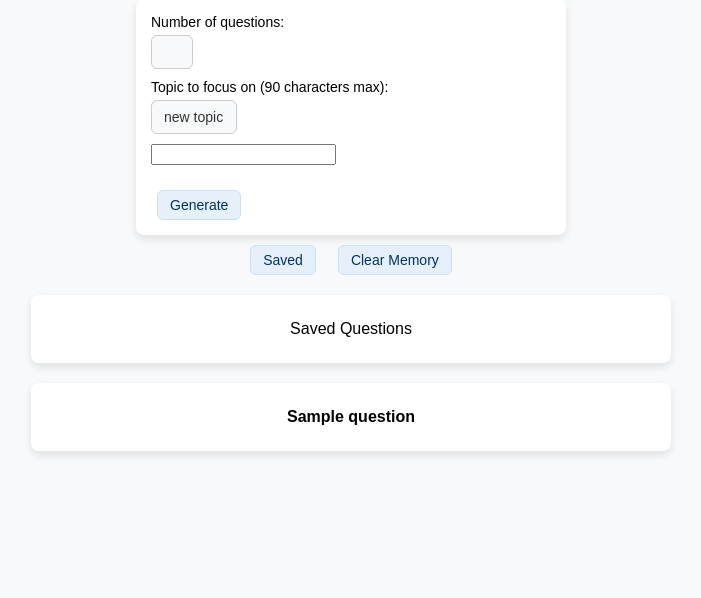
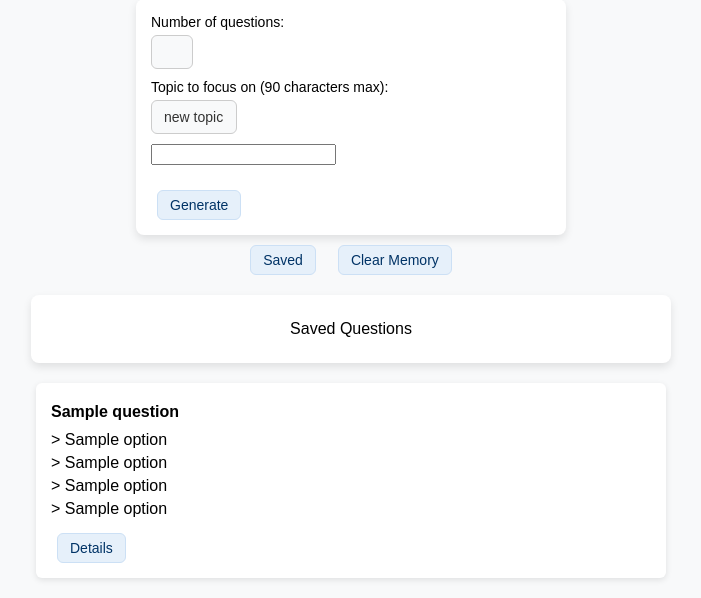
Before and after one commit to ilya-smut/blue-book, a Flask app: template bluebook/templates/saved_questions.html.j2 in a window 1280 px wide. Shown: the part 241-839 px from the top of the page, without its empty margins (289-990 px from the left). Before the commit the page ends 696 px from the top, so only its background shows below. Run offline with Flask 3, Linux system fonts and the light colour scheme; the template is opened without the code that fills it: most values are stand-ins (such as "Sample title", 1, 10 or a date in 2020); parts of the project's set-up code (start-up, migrations or seed data) failed here and were passed over.

Commit message:
see details of saved questions

```diff
--- a/bluebook/templates/saved_questions.html.j2
+++ b/bluebook/templates/saved_questions.html.j2
@@ -5,9 +5,45 @@
     <p>Saved Questions</p>
 </div>
 {% for q_index in range(serialised_questions['size']) %}
-    <div>
+    <div class="question-block" id="question-block-no-details-{{q_index}}">
         <p><strong>{{ serialised_questions["questions"][q_index]['question'] }}</strong></p>
+        {% for ch_index in range(4) %}
+                <p>
+                    > {{ serialised_questions["questions"][q_index]['choices'][ch_index]['option'] }}
+                </p>
+        {% endfor %}
+        <button type="button" class="subtle-blue-btn" style="margin-top: 10px"
+                onclick="toggleDetails({{q_index}})">Details</button>
+    </div>
+    <div class="question-block" id="question-block-with-details-{{q_index}}" style="display: none;">
+        <p><strong>{{ serialised_questions["questions"][q_index]['question'] }}</strong></p>
+        {% for ch_index in range(4) %}
+            {% if serialised_questions['questions'][q_index]['choices'][ch_index]["is_correct"] %}
+                <p class="correct-answer">✔ Correct!</p>
+                <p class="user-choice">{{ serialised_questions['questions'][q_index]['choices'][ch_index]['option'] }}</p>
+                <p class="explanation">Why it is correct: {{ serialised_questions['questions'][q_index]['choices'][ch_index]['explanation'] }}</p>
+            {% else %}
+                <p class="incorrect-answer">✖ Incorrect!</p>
+                <p class="user-choice">{{ serialised_questions['questions'][q_index]['choices'][ch_index]['option'] }}</p>
+                <p class="explanation">Why incorrect: {{ serialised_questions['questions'][q_index]['choices'][ch_index]['explanation'] }}</p>
+            {%endif%}
+        {% endfor %}
+        <button type="button" class="subtle-blue-btn" style="margin-top: 10px"
+                onclick="toggleDetails({{q_index}})">Hide</button>
     </div>
 {% endfor %}
 
+<script>
+    function toggleDetails(index) {
+        const noDetails = document.getElementById(`question-block-no-details-${index}`);
+        const withDetails = document.getElementById(`question-block-with-details-${index}`);
+        if (noDetails.style.display === "none") {
+            noDetails.style.display = "block";
+            withDetails.style.display = "none";
+        } else {
+            noDetails.style.display = "none";
+            withDetails.style.display = "block";
+        }
+    }
+</script>
 {% endblock content %}
```
